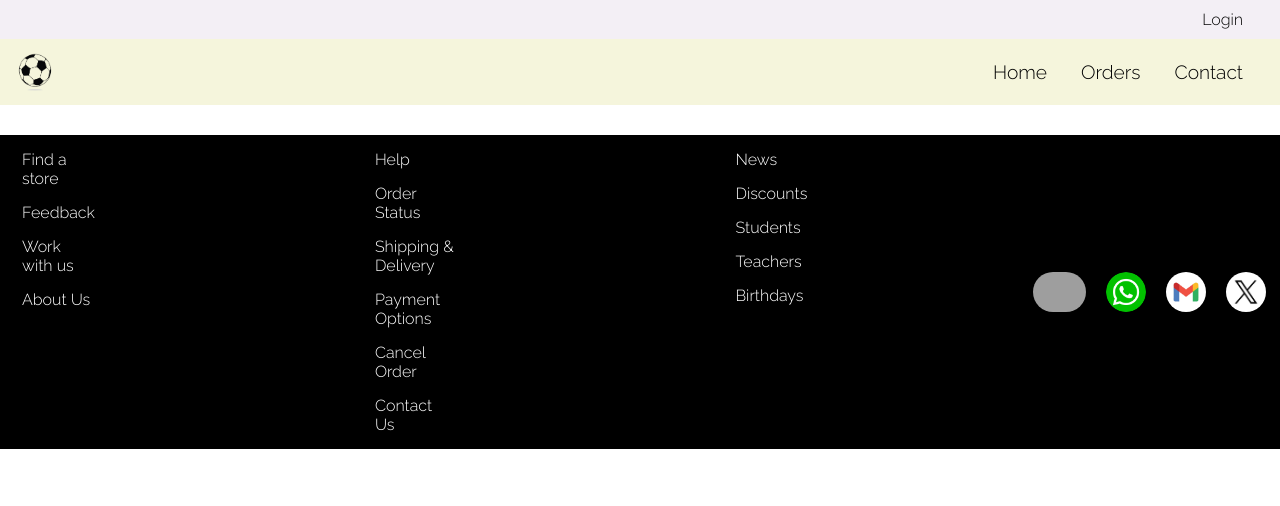
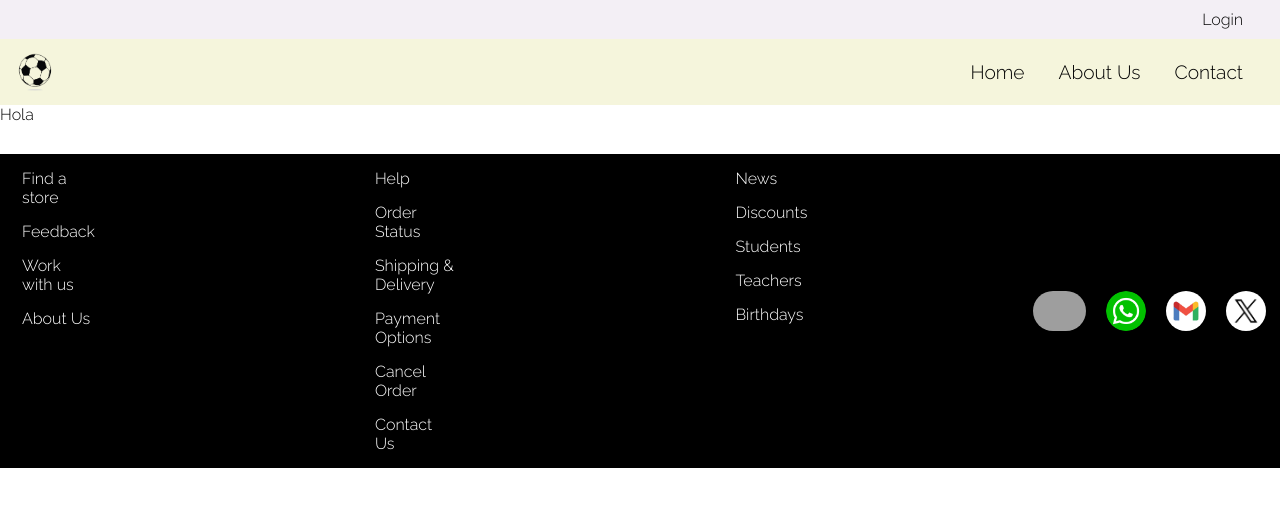
Before and after one commit to nblancoz/Full_project, a React (Vite) app: page /about in a window 1280 px wide. Shown: the top 506 px of the page. Built offline with nearby package versions, Linux system fonts and the light colour scheme; grey boxes are pictures that could not be loaded.

Commit message:
added favicon

```diff
--- a/index.html
+++ b/index.html
@@ -3,6 +3,7 @@
   <head>
     <meta charset="UTF-8" />
     <meta name="viewport" content="width=device-width, initial-scale=1.0" />
+    <link rel="shortcut icon" href="./src/assets/icon.png" type="image/x-icon">
     <title>E-commerce</title>
   </head>
   <body>
--- a/src/App.jsx
+++ b/src/App.jsx
@@ -8,6 +8,7 @@ import { UserProvider } from "./context/UserContext/UserState";
 import Login from "./components/Login/Login";
 import Profile from "./components/Profile/Profile";
 import Footer from "./components/Footer/Footer";
+import About from "./components/About/About";
 
 function App() {
   return (
@@ -21,6 +22,7 @@ function App() {
               <Route path="/login" element={<Login />} />
               <Route path="/profile" element={<Profile />} />
               <Route path="/" element={<Home />} />
+              <Route path="/about" element={<About />} />
             </Routes>
             <Footer />
           </BrowserRouter>
--- /dev/null
+++ b/src/components/About/About.jsx
@@ -0,0 +1,12 @@
+import React from "react";
+import "./About.scss";
+
+const About = () => {
+  return (
+    <div>
+      <p>Hola</p>
+    </div>
+  );
+};
+
+export default About;
--- a/src/components/SubHeader/SubHeader.jsx
+++ b/src/components/SubHeader/SubHeader.jsx
@@ -10,8 +10,8 @@ const SubHeader = () => {
         <Link className="link" to="/">
           Home
         </Link>
-        <Link className="link" to="/orders">
-          Orders
+        <Link className="link" to="/about">
+          About Us
         </Link>
         <Link className="link" to="/contact">
           Contact
--- a/src/components/SubHeader/SubHeader.scss
+++ b/src/components/SubHeader/SubHeader.scss
@@ -34,7 +34,7 @@
   }
 }
 
-@media screen and (max-width: 800px) {
+@media screen and (max-width: 1000px) {
   .SubHeader {
     img {
       width: 12%;
```
Also changed, not shown: src/components/About/About.scss (added).
